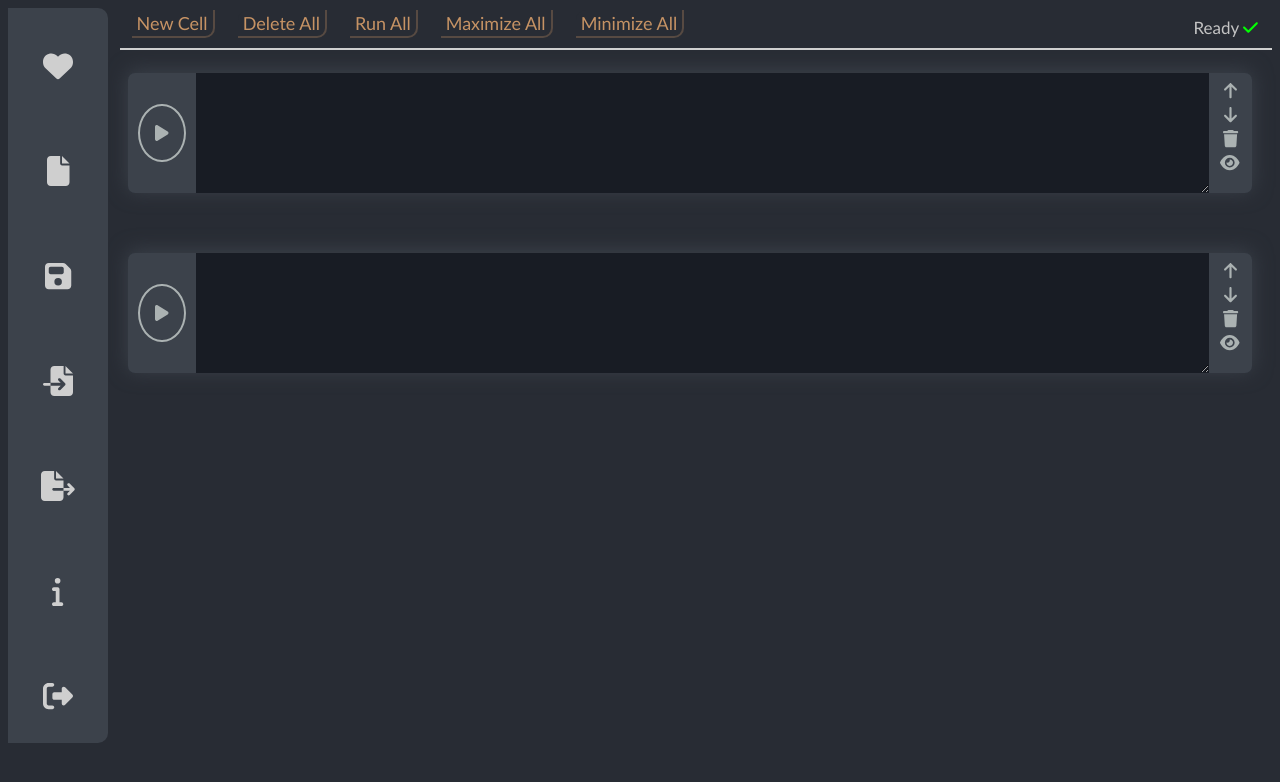
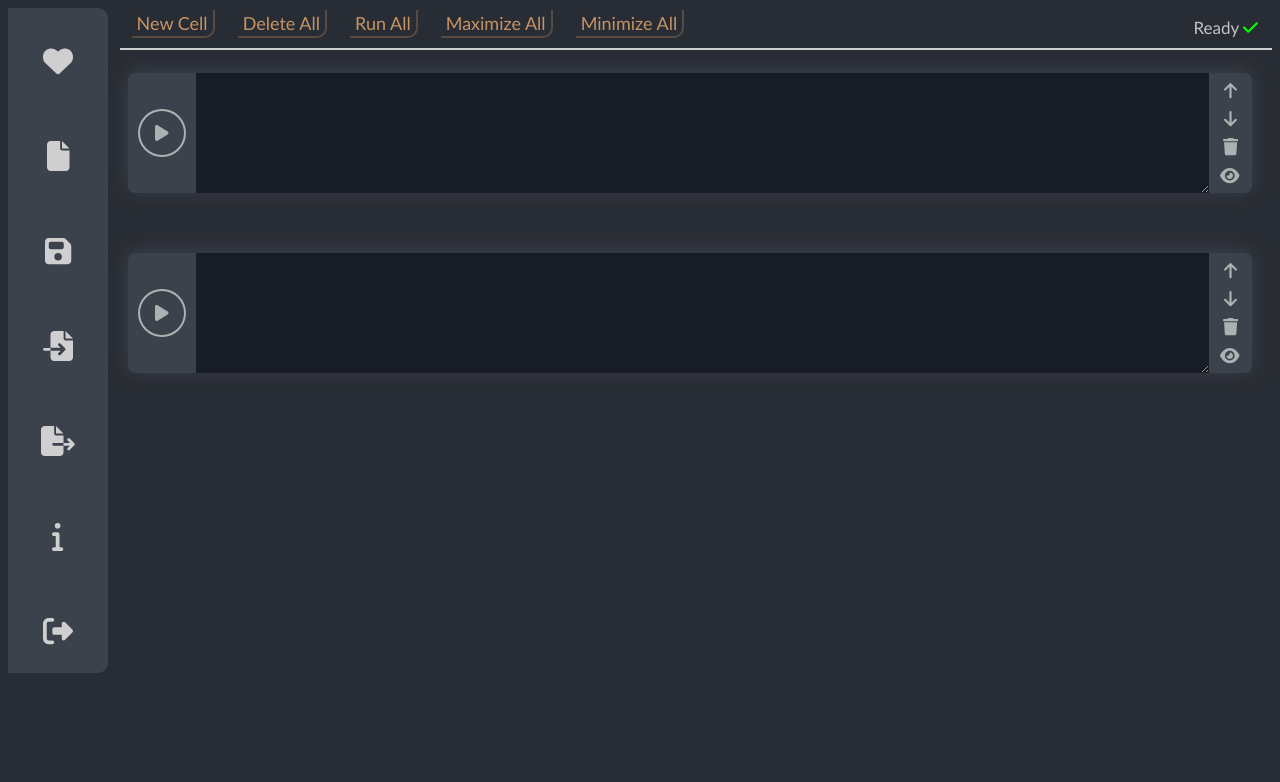
Before and after one commit to Bishadkoju/TextSimilarityFrontend, a React (Create React App) app: page / in a window 1280 px wide. Shown: the top 782 px of the page. Built offline with nearby package versions, Linux system fonts and the light colour scheme; a web font is replaced by a local one.

Commit message:
padding fixed in right nav

```diff
--- a/src/component/Cell/index.js
+++ b/src/component/Cell/index.js
@@ -73,22 +73,22 @@ const Cell = ({ id, onFocusChange }, ref) => {
         <ul className="options">
           <li>
             <i onClick={moveCellUp}>
-              <FontAwesomeIcon icon={faArrowUp} />
+              <FontAwesomeIcon icon={faArrowUp} className="options-icon"/>
             </i>
           </li>
           <li>
             <i onClick={moveCellDown}>
-              <FontAwesomeIcon icon={faArrowDown} />
+              <FontAwesomeIcon icon={faArrowDown} className="options-icon"/>
             </i>{" "}
           </li>
           <li>
             <i onClick={deleteCell}>
-              <FontAwesomeIcon icon={faTrash} />
+              <FontAwesomeIcon icon={faTrash} className="options-icon"/>
             </i>{" "}
           </li>
           <li>
             <i onClick={toggleDownButton}>
-              <FontAwesomeIcon icon={!showOutput ? faEye : faEyeSlash} />
+              <FontAwesomeIcon icon={!showOutput ? faEye : faEyeSlash} className="options-icon"/>
             </i>
           </li>
         </ul>
--- a/src/component/Cell/style.css
+++ b/src/component/Cell/style.css
@@ -14,18 +14,17 @@
     display: flex;
     position: relative;
     border-radius: 7px;
-    /* box-shadow: 0em 0.5em 0.5em -0.5em #c4c4c4; */
     filter: drop-shadow(0px -2px 10px #3c424b);
 
 }
 
 .input-cell i{
     border:2px solid #abb2b2;
-    padding:15px;
+    padding:10px 15px;
     color:#abb2b2;
     font-weight: 1000;
     font-size: large;
-    border-radius:50%;
+    border-radius: 50%;
 }
 
 .input-cell i:hover{
@@ -56,6 +55,10 @@
     padding: 5px;
     margin: 0px 2px 0px 2px;
     border: 0px;
+}
+
+.options-icon{
+  padding: 4px 0px;
 }
 
 .options li{
@@ -96,9 +99,10 @@
     line-height: 25px;
     outline: 0;
     border: 0;
-    font-size: 15px;
+    font-size: 18px;
     font-family: 'Trebuchet MS', 'Lucida Sans Unicode', 'Lucida Grande', 'Lucida Sans', Arial, sans-serif;
     color:#abb2bf;
+    /* color:#eead71; */
     margin-left: 10px;
 }
 .input-cell textarea{
--- a/src/component/Navbar/style.css
+++ b/src/component/Navbar/style.css
@@ -15,7 +15,7 @@
 .navbar i{
     color:#cfcfcf;
     font-size: 30px;
-    padding: 27px;
+    padding: 22px;
     margin-top: 10px;
     position: relative;
 }
@@ -46,10 +46,6 @@
     display: hidden;
 }
 
-exit{
-    font-family:Verdana, Geneva, Tahoma, sans-serif;
-}
-
 .sub_options{
     display:none;
 }
```
